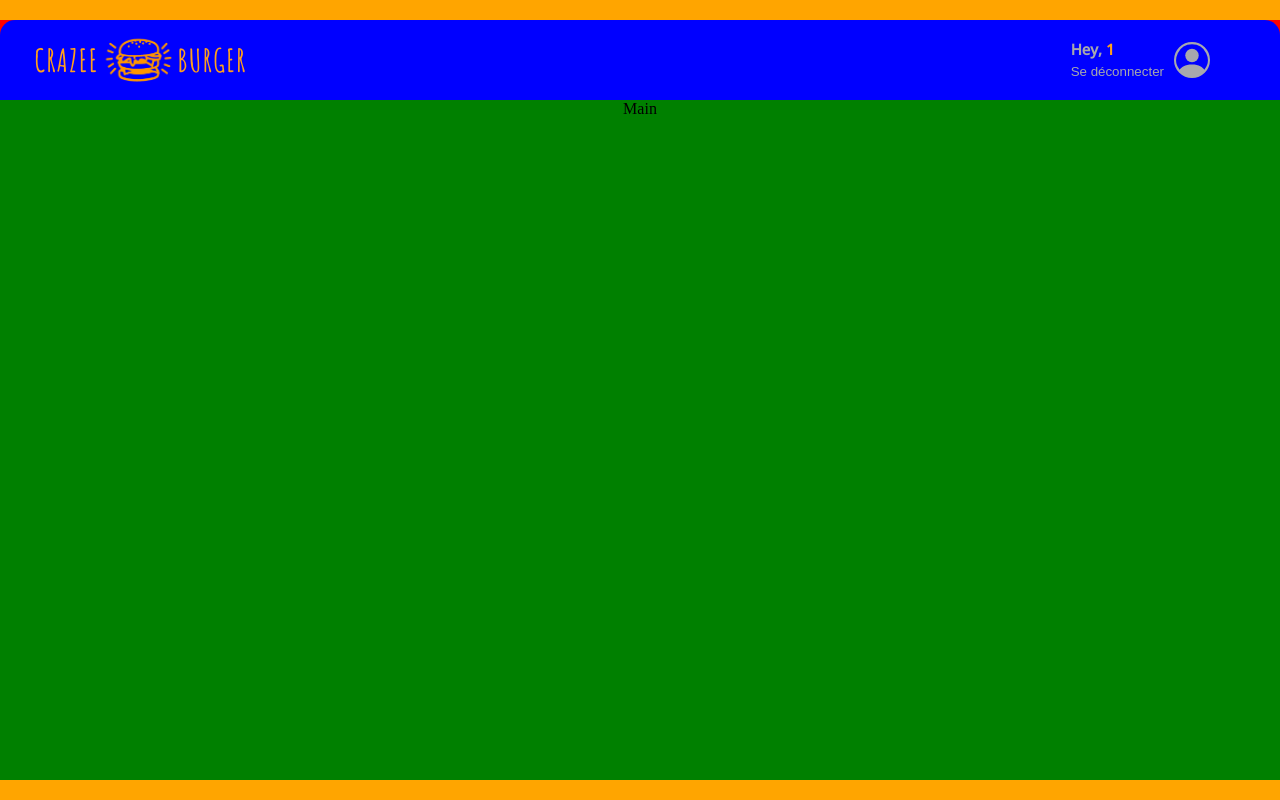
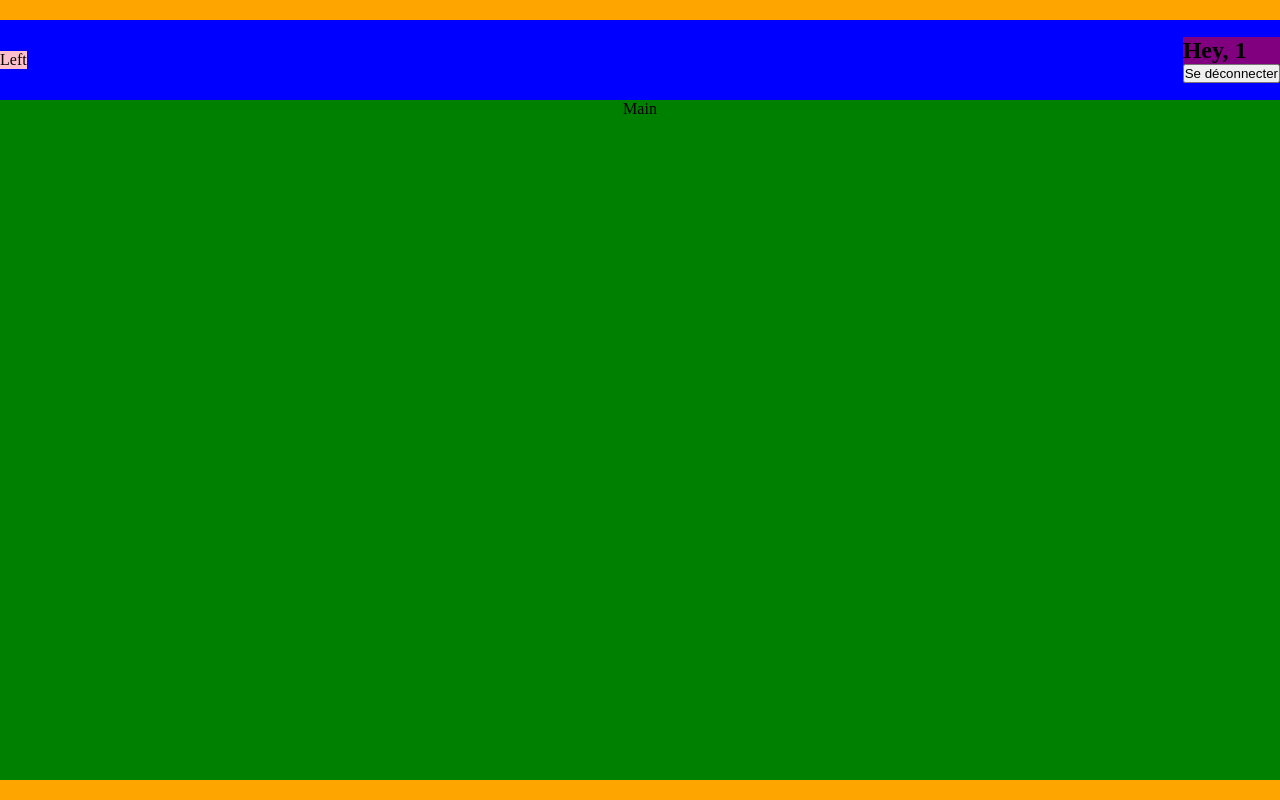
Before and after one commit to Mart95Dev/burger, a React (Create React App) app: page /order/1 in a window 1280 px wide. Built offline with nearby package versions, Linux system fonts and the light colour scheme.

Commit message:
🚧 F04Bis : ORDER > Layout > navbar > add left-side and right-side

```diff
--- a/src/components/pages/order/Navbar.js
+++ b/src/components/pages/order/Navbar.js
@@ -1,13 +1,27 @@
 import React from "react";
 import styled from "styled-components";
-import RightSide from "./RightSide";
-import LeftSide from "./LeftSide";
+import { Link, useParams } from "react-router-dom";
+// import RightSide from "./RightSide";
+// import LeftSide from "./LeftSide";
 
 export default function Navbar() {
+  //
+  const { username } = useParams();
+  //
   return (
     <NavbarStyled>
-      <LeftSide />
-      <RightSide />
+      <div className="left-side">Left</div>
+      <div className="right-side">
+        <h1>
+          Hey, <span className="username">{username}</span>
+        </h1>
+        <Link to="/">
+          <button>Se déconnecter</button>
+        </Link>
+      </div>
+
+      {/* <LeftSide />
+      <RightSide /> */}
     </NavbarStyled>
   );
 }
@@ -19,6 +33,13 @@ const NavbarStyled = styled.nav`
   display: flex;
   justify-content: space-between;
   align-items: center;
-  border-radius: 15px 15px 0 0;
-  font-family: "Open Sans", sans-serif;
+  /* border-radius: 15px 15px 0 0;
+  font-family: "Open Sans", sans-serif; */
+
+  .left-side {
+    background: pink;
+  }
+  .right-side {
+    background: purple;
+  }
 `;
```
